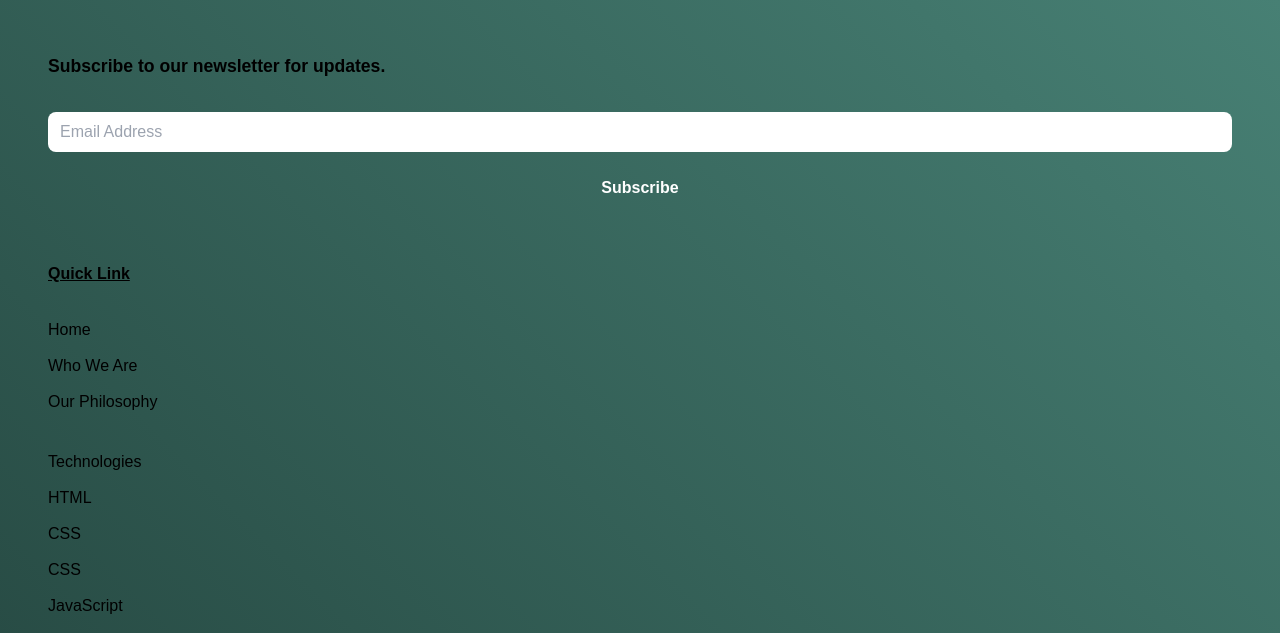
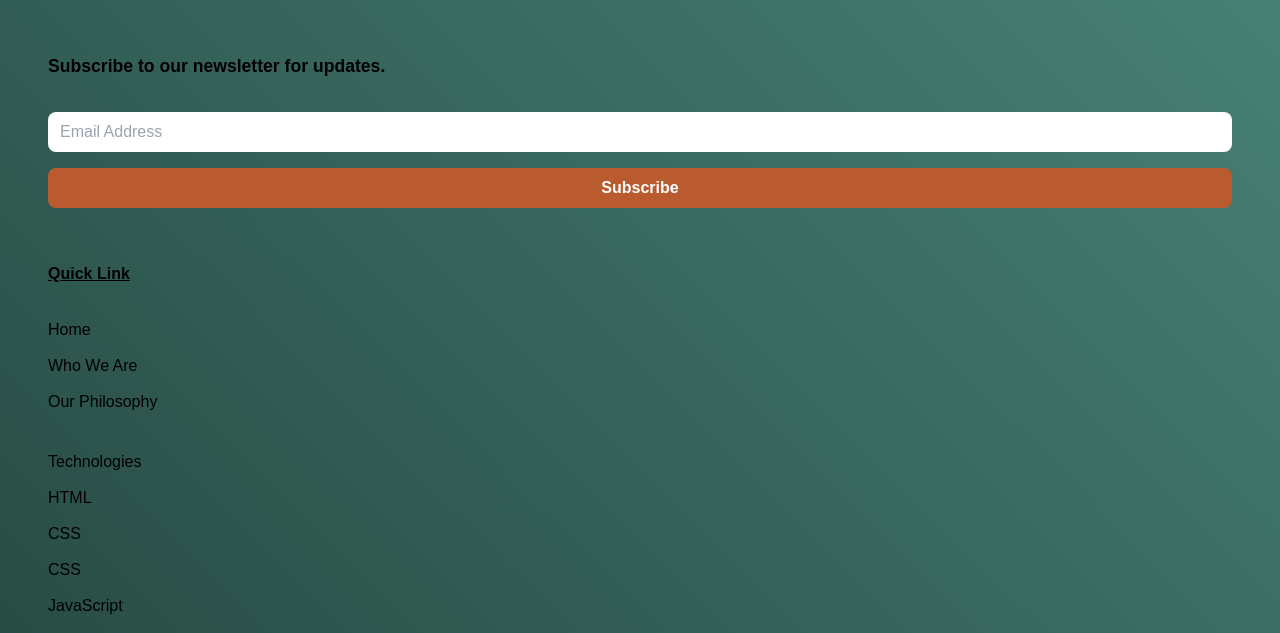
Before and after one commit to Emmanuel802/CS20240250_PTO2502_GROUPA_EMMANUELANOTIDAMWAMUKA_SDF05, a website: page index.html in a window 1280 px wide. Shown: the top 633 px of the page. Drawn offline with nearby package versions, Linux system fonts and the light colour scheme.

Commit message:
changed subscribe-btn color name

```diff
--- a/index.html
+++ b/index.html
@@ -90,7 +90,7 @@
               <button
                 type="submit"
                 class="
-                  bg-btn-subscribe
+                  bg-secondary
                   h-10 w-full
                   rounded-lg border-none
                   text-white font-bold
```
